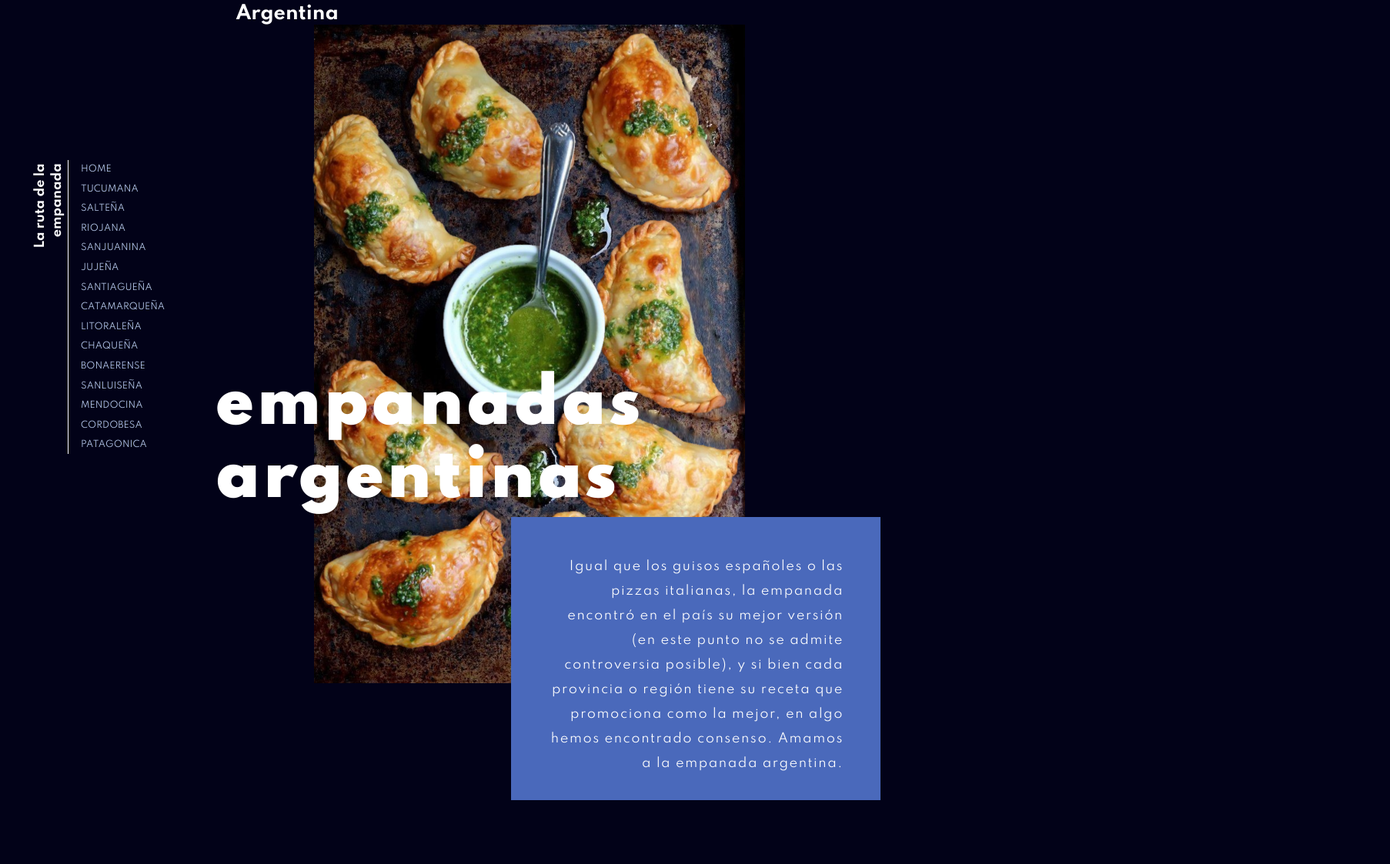
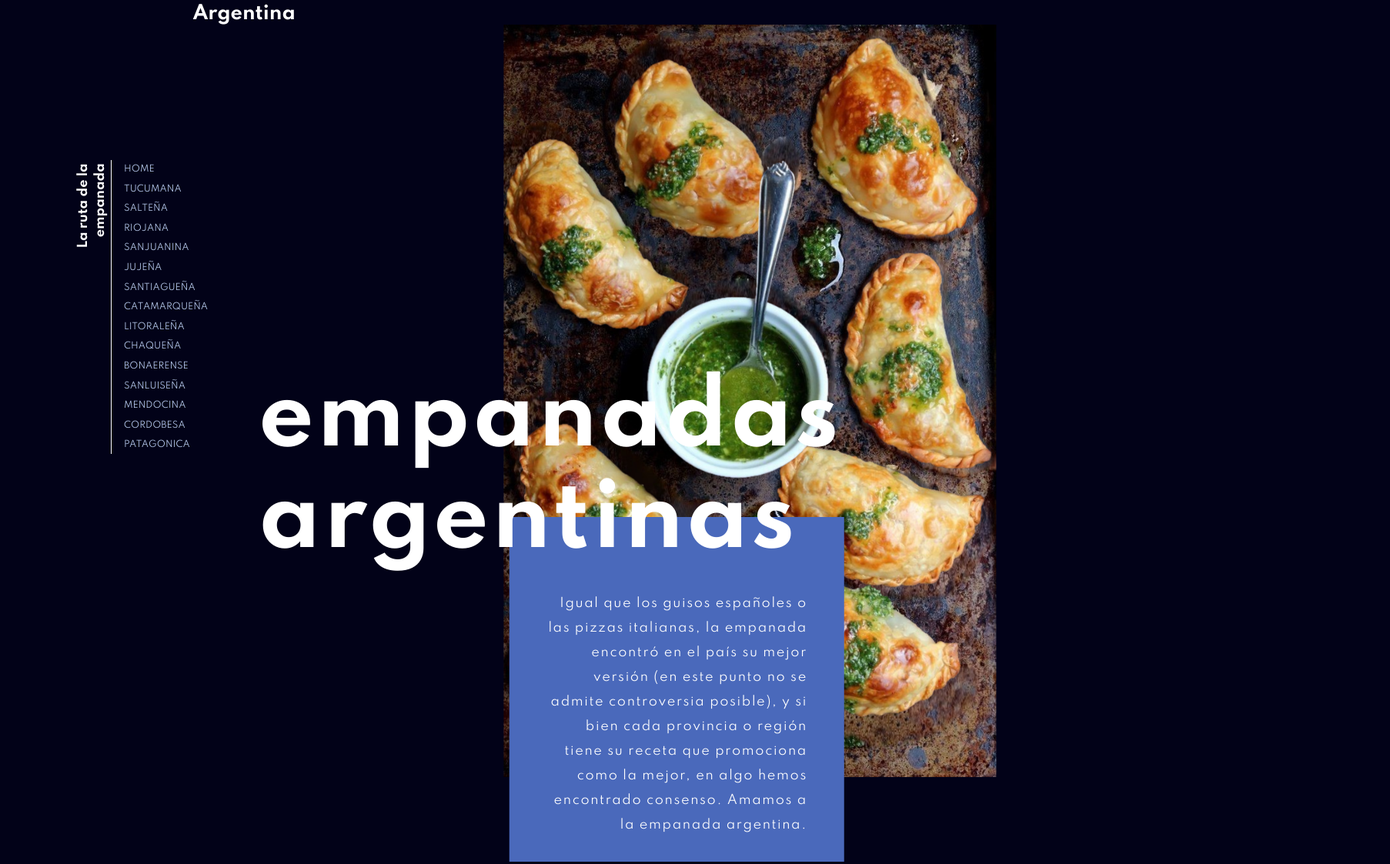
Before and after one commit to cziemba1/EmpanadasArgentina, a plain HTML site: page index.html in a window 1280 px wide. Shown: the part 21-1144 px from the top of the page at 77% size, 1806 px wide, since content can reach past the window. Drawn offline with nearby package versions, Linux system fonts and the light colour scheme; a script that the page names is missing.

Commit message:
Add files via upload

```diff
--- /dev/null
+++ b/app.js
@@ -0,0 +1,2 @@
+var scene = document.getElementById('scene');
+var parallaxInstance = new Parallax(scene);
--- a/css/main.scss
+++ b/css/main.scss
@@ -83,54 +83,68 @@ body{
             }
         }
 
-        .empanada-img-main{
+        #scene{
+            width: 100%;
+            height: 100vh;
+            position: absolute;
+
             img:nth-of-type(1){
                 width: 20rem;
-                position: absolute;
                 z-index: 0;
-                transform: translate(8rem, 5rem);
+                margin-left: 8rem;
+                margin-top: 5rem;
             }
 
             .img-empanada{
+                position: absolute;
                 width: 10rem;
-                position: absolute;
                 z-index: 1;
             }
 
             img:nth-of-type(2){
-                transform: translate(7.4rem, 27rem);
+                margin-left: 8rem;
+                margin-top: 27rem;
             }
 
             img:nth-of-type(3){
-                transform: translate(7.4rem, 20rem);
+                margin-left: 7.4rem;
+                margin-top: 20rem;
             }
 
             img:nth-of-type(4){
-                transform: translate(7.2rem, 8.2rem);
+                margin-left: 7.2rem;
+                margin-top: 8.2rem;
             }
 
             img:nth-of-type(5){
-                transform: translate(10.7rem, 4.5rem);
+                margin-left: 10.7rem;
+                margin-top: 4.5rem;
             }
 
             img:nth-of-type(6){
-                transform: translate(18.8rem, 5rem);
+                margin-left: 18.8rem;
+                margin-top: 5rem;
             }
 
             img:nth-of-type(7){
-                transform: translate(18.8rem, 13rem);
+                margin-left: 18.8rem;
+                margin-top: 13rem;
             }
 
             img:nth-of-type(8){
-                transform: translate(18.8rem, 20.5rem);
+                margin-left: 18.8rem;
+                margin-top: 20.5rem;
+
             }
 
             img:nth-of-type(9){
-                transform: translate(18.8rem, 27rem);
+                margin-left: 17.5rem;
+                margin-top: 27rem;
             }
 
             img:nth-of-type(10){
-                transform: translate(12rem, 9.2rem);
+                margin-left: 12rem;
+                margin-top: 9.2rem;
             }
         }
 
@@ -222,14 +236,16 @@ body{
                 }
             }
 
-            .empanada-img-main{
-                transform: translate(10%, -3rem);
+            #scene{
+                margin-left: 10%;
+                margin-top: -3rem;
 
                 img:nth-of-type(1){
                     width: 23rem;
                     position: absolute;
                     z-index: 0;
-                    transform: translate(8rem, 5rem);
+                    margin-left: 8rem;
+                    margin-top: 5rem;
                 }
 
                 .img-empanada{
@@ -239,39 +255,48 @@ body{
                 }
 
                 img:nth-of-type(2){
-                transform: translate(7.4rem, 30rem);
+                    margin-left: 7.4rem;
+                    margin-top: 30rem;
                 }
 
                 img:nth-of-type(3){
-                    transform: translate(7.4rem, 21.9rem);
+                    margin-left: 7.4rem;
+                    margin-top: 21.9rem;
                 }
 
                 img:nth-of-type(4){
-                    transform: translate(6.5rem, 9.2rem);
+                    margin-left: 6.5rem;
+                    margin-top: 9.2rem;
                 }
 
                 img:nth-of-type(5){
-                    transform: translate(10.7rem, 4.5rem);
+                    margin-left: 10.7rem;
+                    margin-top: 4.5rem;
                 }
 
                 img:nth-of-type(6){
-                    transform: translate(20rem, 5.5rem);
+                    margin-left: 20rem;
+                    margin-top: 5.5rem;
                 }
 
                 img:nth-of-type(7){
-                    transform: translate(21rem, 15rem);
+                    margin-left: 21rem;
+                    margin-top: 15rem;
                 }
 
                 img:nth-of-type(8){
-                    transform: translate(19.5rem, 23rem);
+                    margin-left: 19.5rem;
+                    margin-top: 23rem;
                 }
 
                 img:nth-of-type(9){
-                    transform: translate(18.8rem, 30rem);
+                    margin-left: 18.8rem;
+                    margin-top: 30rem;
                 }
 
                 img:nth-of-type(10){
-                    transform: translate(13rem, 9.2rem);
+                    margin-left: 13rem;
+                    margin-top: 9.2rem;
                 }
             }
 
@@ -313,56 +338,67 @@ body{
                 }
             }
 
-            .empanada-img-main{
-                transform: translate(20%, -5rem);
+            #scene{
+                margin-left: 20%;
+                margin-top: -5rem;
 
                 img:nth-of-type(1){
-                    width: 35rem;
+                    width: 40rem;
                     position: absolute;
                     z-index: 0;
-                    transform: translate(8rem, 5rem);
+                    margin-left: 8rem;
+                    margin-top: 5rem;
                 }
 
                 .img-empanada{
-                width: 17rem;
-                position: absolute;
-                z-index: 1;
+                    width: 19rem;
+                    position: absolute;
+                    z-index: 1;
                 }
 
                 img:nth-of-type(2){
-                transform: translate(7.4rem, 43.5rem);
+                    margin-left: 7,4rem;
+                    margin-top: 49rem;
                 }
 
                 img:nth-of-type(3){
-                    transform: translate(7.4rem, 31rem);
+                    margin-left: 7.4rem;
+                    margin-top: 36rem;
                 }
 
                 img:nth-of-type(4){
-                    transform: translate(6rem, 12rem);
+                    margin-left: 6rem;
+                    margin-top: 14rem;
                 }
 
                 img:nth-of-type(5){
-                    transform: translate(12.7rem, 5.5rem);
+                    margin-left: 13.5rem;
+                    margin-top: 7rem;
                 }
 
                 img:nth-of-type(6){
-                    transform: translate(27rem, 5.5rem);
+                    margin-left: 29.9rem;
+                    margin-top: 5.9rem;
                 }
 
                 img:nth-of-type(7){
-                    transform: translate(27.5rem, 19.5rem);
+                    margin-left: 32rem;
+                    margin-top: 22rem;
                 }
 
                 img:nth-of-type(8){
-                    transform: translate(26.5rem, 33rem);
+                    margin-left: 29rem;
+                    margin-top: 36rem;
                 }
 
                 img:nth-of-type(9){
-                    transform: translate(25rem, 43rem);
+                    margin-left: 27rem;
+                    margin-top: 47rem;
                 }
 
                 img:nth-of-type(10){
-                    transform: translate(17rem, 12rem);
+                    margin-left: 18rem;
+                    margin-top: 15rem;
                 }
             }
 
@@ -376,3 +412,80 @@ body{
         }
     }
 }
+
+@media screen and (min-width: 1200px){
+    #main-page{
+        padding: 1.5rem 6rem;
+        height: 90rem;
+
+        #landing-page{
+            h1{
+                margin-right: 50rem;
+            }
+            h2{
+                width: 13rem;
+                transform: translate(15rem, 28rem);
+                font-size: 7rem;
+                font-weight: 600;
+                letter-spacing: .2rem;
+            }
+            nav{
+                transform: translate(1rem, 11rem);
+                ul{
+                    border-left: .02rem solid white;
+                    padding-left: .8rem;
+
+                    li a{
+                        font-size: 70%;
+                        line-height: 1.5rem;
+                    }
+                }
+            }
+
+            #scene{
+                margin-left: 30%;
+                margin-top: -5rem;
+            }
+
+            .info-empanadas{
+                width: 40%;
+                height: 50%;
+                line-height: 2rem;
+                transform: translate(130%, 40rem);
+                padding: 6rem 3rem 2rem 3rem;
+            }
+        }
+    }
+}
+
+@media screen and (min-width: 1400px){
+    #main-page{
+        padding: 1.5rem 6rem;
+        height: 90rem;
+
+        #landing-page{
+            h1{
+                margin-right: 70rem;
+            }
+            h2{
+                transform: translate(26rem, 26rem);
+                font-size: 5.8rem;
+                font-weight: 600;
+                letter-spacing: .2rem;
+            }
+
+            #scene{
+                margin-left: 40%;
+                margin-top: -5rem;
+            }
+
+            .info-empanadas{
+                width: 30%;
+                height: 50%;
+                line-height: 2rem;
+                transform: translate(200%, 37rem);
+                padding: 9rem 3rem 6rem 9rem;
+            }
+        }
+    }
+}
--- a/index.html
+++ b/index.html
@@ -34,17 +34,17 @@
 
                 </ul>
             </nav>
-            <div class="empanada-img-main">
+            <div class="empanada-img-main" id="scene">
                 <img class="img-empanada" src="assets/img/empanadas/empanadas main.jpg" alt="">
-                <img class="img-empanada" src="assets/img/empanadas/empanada_1.png" alt="">
-                <img class="img-empanada" src="assets/img/empanadas/empanada_2.png" alt="">
-                <img class="img-empanada" src="assets/img/empanadas/empanada_3.png" alt="">
-                <img class="img-empanada" src="assets/img/empanadas/empanada_4.png" alt="">
-                <img class="img-empanada" src="assets/img/empanadas/empanada_5.png" alt="">
-                <img class="img-empanada" src="assets/img/empanadas/empanada_6.png" alt="">
-                <img class="img-empanada" src="assets/img/empanadas/empanada_7.png" alt="">
-                <img class="img-empanada" src="assets/img/empanadas/empanada_8.png" alt="">
-                <img class="img-empanada" src="assets/img/empanadas/chimichurri.png" alt="">
+                <img class="img-empanada" data-depth="0.3" src="assets/img/empanadas/empanada_1.png" alt="">
+                <img class="img-empanada" data-depth="0.5" src="assets/img/empanadas/empanada_2.png" alt="">
+                <img class="img-empanada" data-depth="0.4" src="assets/img/empanadas/empanada_3.png" alt="">
+                <img class="img-empanada" data-depth="0.3" src="assets/img/empanadas/empanada_4.png" alt="">
+                <img class="img-empanada" data-depth="0.4" src="assets/img/empanadas/empanada_5.png" alt="">
+                <img class="img-empanada" data-depth="0.4" src="assets/img/empanadas/empanada_6.png" alt="">
+                <img class="img-empanada" data-depth="0.5" src="assets/img/empanadas/empanada_7.png" alt="">
+                <img class="img-empanada" data-depth="0.3" src="assets/img/empanadas/empanada_8.png" alt="">
+                <img class="img-empanada" data-depth="0.1" src="assets/img/empanadas/chimichurri.png" alt="">
             </div>
             <h2>Empanadas Argentinas</h2>
             <div class="info-empanadas">
```
Also changed, not shown: css/main.css, 1 other file.
